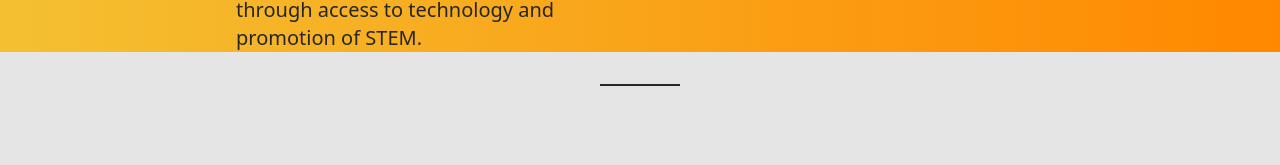
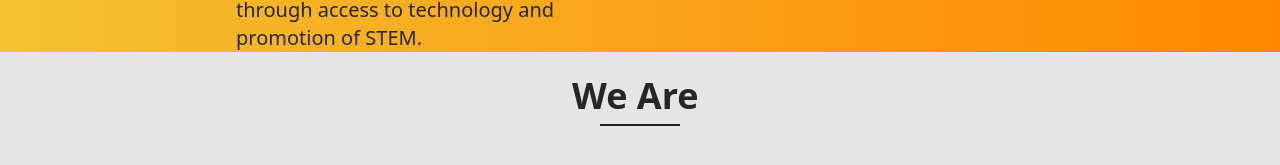
Before and after one commit to brachiotusk/evwebsite-real, a SvelteKit app: page / in a window 1280 px wide. Shown: the part 453-618 px from the top of the page. Built offline with nearby package versions, Linux system fonts and the light colour scheme.

Commit message:
Update +page.svelte

```diff
--- a/src/routes/+page.svelte
+++ b/src/routes/+page.svelte
@@ -6,7 +6,7 @@
     import ContentBox from "../lib/common/ContentBox.svelte";
     import { base } from "$app/paths";
     import Header from "../lib/layout/Header.svelte";
-   // import animateTyping from "../lib/common/animateTyping";
+    import animateTyping from "../lib/common/animateTyping";
 
     let domLoaded = false;
     let firstUpdate = false;
@@ -47,12 +47,12 @@
         <div transition:fly={{x: 30, duration: 1000}}>
             <PageWrapper>
 
-               <!-- <h1 class="text-4xl font-bold">We Are <span use:animateTyping={[
+<h1 class="text-4xl font-bold">We Are <span use:animateTyping={[
     "Innovative",
     "Always Learning",
     "Adaptive",
     "Student-Led"
-]} /> </h1> -->
+]} /> </h1>
                 <hr class="border-black dark:border-white my-2 border-t-2 transition-width duration-1000 delay-[1s] {!firstUpdate? "w-0" : "w-[5em]"}">
 
 
```
